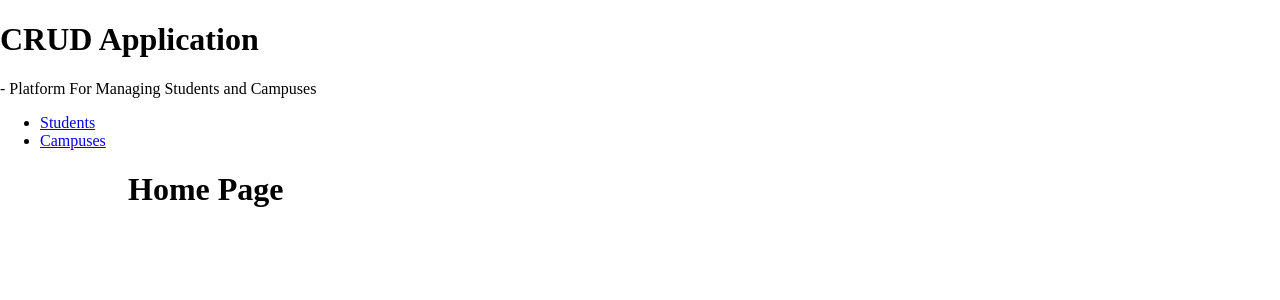
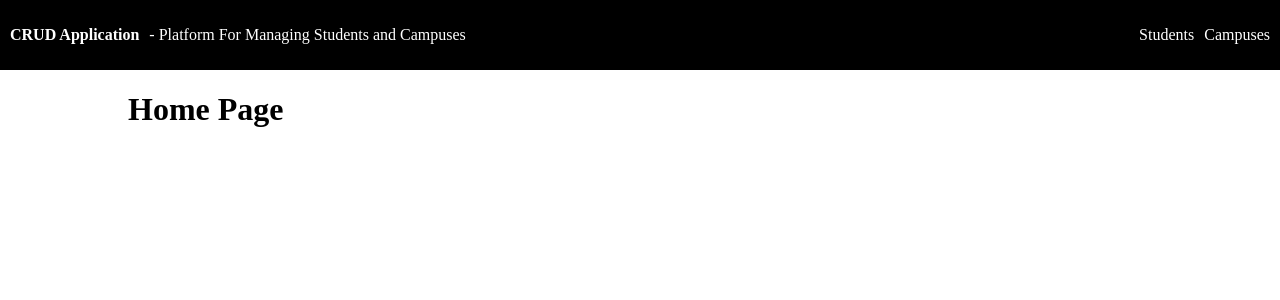
Before and after one commit to shellyh0626/CRUD_Frontend, a React (Create React App) app: page / in a window 1280 px wide. Shown: the top 300 px of the page. Built offline with nearby package versions, Linux system fonts and the light colour scheme.

Commit message:
Added css to make app component looks like a nav bar

```diff
--- a/src/App/App.css
+++ b/src/App/App.css
@@ -2,3 +2,41 @@
   width: 80%;
   margin: auto;
 }
+
+header {
+  display: flex;
+  flex-direction: row;
+  align-items: center;
+  justify-content: space-between;
+  padding: 10px;
+  background-color: black;
+  color: white;
+}
+
+header .logo {
+  display: flex;
+  flex-direction: row;
+  align-items: center;
+}
+
+header h1 {
+  font-size: 16px;
+  margin-right: 10px;
+}
+
+header ul {
+  display: flex;
+  flex-direction: row;
+  list-style: none;
+}
+
+/* https://every-layout.dev/layouts/stack/ */
+header ul > * + * {
+  margin-left: 10px;
+  margin-right: 0px;
+}
+
+header a {
+  color: white;
+  text-decoration: none;
+}
```
